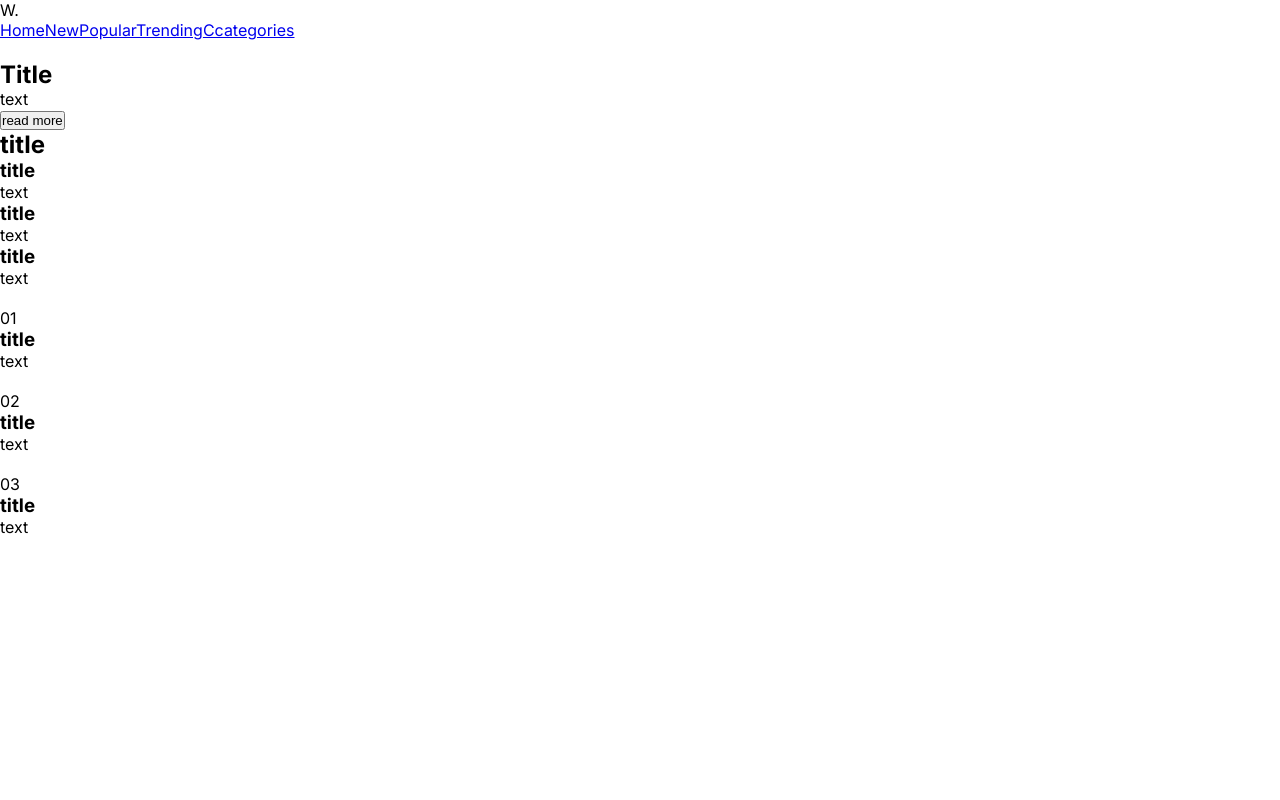
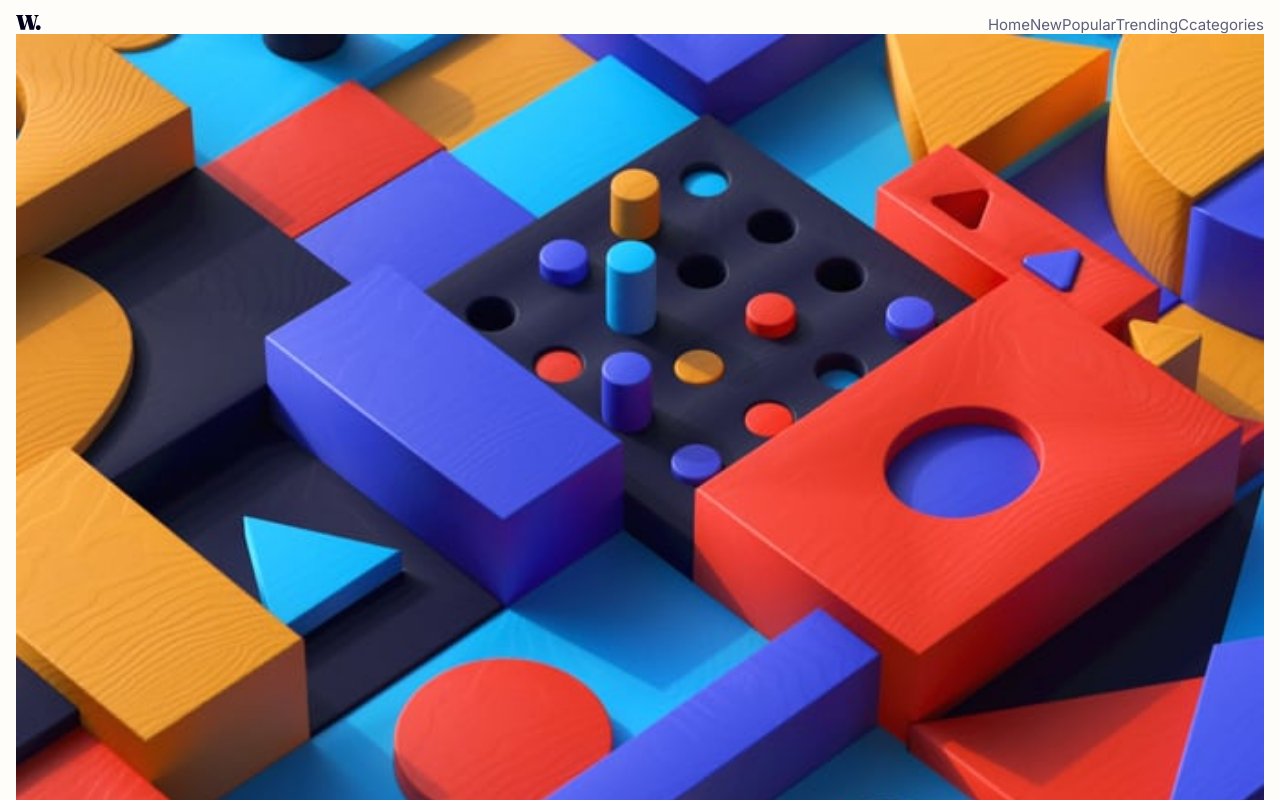
Before and after one commit to BnayaKahalani/news-homepage, a React (Vite) app: page / in a window 1280 px wide. Shown: the top 800 px of the page. Built offline with nearby package versions, Linux system fonts and the light colour scheme; the HTML template or start-up script is replaced by a standard one.

Commit message:
Basic Grid Layout + Text Content

```diff
--- a/src/App.jsx
+++ b/src/App.jsx
@@ -7,7 +7,7 @@ import Cards from './components/Cards'
 function App() {
 
   return (
-    <div className="App">
+    <div className="app">
       <Header />
       <Article />
       <New />
--- /dev/null
+++ b/src/assets/styles/components/_header.scss
@@ -0,0 +1,15 @@
+header {
+
+  .header-container {
+    display: flex;
+    justify-content: space-between;
+    align-items: center;
+
+
+
+    &__logo-container {
+      width: 25px;
+    }
+  }
+
+}
--- a/src/assets/styles/index.scss
+++ b/src/assets/styles/index.scss
@@ -3,7 +3,10 @@
 @import "./setup/base";
 @import "./setup/typography";
 @import "./setup/mixin";
+@import "./setup/layout";
 
 //VIEWS
 
 //COMPONENTS
+
+@import "./components/header";
--- a/src/assets/styles/setup/_base.scss
+++ b/src/assets/styles/setup/_base.scss
@@ -1,14 +1,58 @@
+// RESET
 * {
-  margin: 0;
-  padding: 0;
   box-sizing: border-box;
 }
 
+body,
+p,
+a,
+ul,
+li {
+  margin: 0;
+  padding: 0;
+  text-decoration: none;
+}
+
+li {
+  list-style-type: none;
+}
+
+// BASE STYLES
 body {
   min-height: 100vh;
   font-family: 'Inter';
   font-weight: 400;
+  font-size: 15px;
+  background-color: $clr-off-white;
+  overflow-x: hidden;
 }
+
+h1,
+h2,
+h3,
+h4 {
+  color: $clr-dark-blue;
+}
+
+h1 {
+  font-size: 1.6em;
+}
+
+h2 {
+  font-size: 1.4em;
+}
+
+h3 {
+  font-size: 1.2em;
+}
+
+p,
+a,
+li,
+span {
+  color: $clr-dark-grayish-blue;
+}
+
 
 img {
   width: 100%;
--- /dev/null
+++ b/src/assets/styles/setup/_layout.scss
@@ -0,0 +1,11 @@
+.app {
+  display: grid;
+  grid-template-columns:
+    minmax(16px, 1fr) minmax(auto, 1600px) minmax(16px, 1fr);
+  padding: 15px 0;
+
+  >* {
+    grid-column: 2;
+  }
+
+}
--- a/src/assets/styles/setup/_variables.scss
+++ b/src/assets/styles/setup/_variables.scss
@@ -1,19 +1,14 @@
 //COLORS
 
-//Primary - Text
-$clr-dark-blue: rgb(29, 30, 53);
-$clr-soft-red: rgb(244, 124, 87);
+//Primary
+$clr-soft-orange: hsl(35, 77%, 62%);
+$clr-soft-red: hsl(5, 85%, 63%);
 
-//Primary - Gradient
-$clr-soft-violet: rgb(175, 103, 233);
-$clr-soft-blue: rgb(101, 101, 231);
-
-//Neutral - Text
-$clr-dark-grayish-blue: rgb(74, 75, 94);
-$clr-grayish-blue: rgb(120, 120, 135);
-
-//Dividers
-$clr-light-grayish-blue: rgb(231, 231, 233);
+//Neutral
+$clr-off-white: hsl(36, 100%, 99%);
+$clr-grayish-blue: hsl(233, 8%, 79%);
+$clr-dark-grayish-blue: hsl(236, 13%, 42%);
+$clr-dark-blue: hsl(240, 100%, 5%);
 
 //General
 $clr-white: rgb(255, 255, 255);
--- a/src/components/Article.jsx
+++ b/src/components/Article.jsx
@@ -1,16 +1,19 @@
+import articleImagMobile from "../assets/images/image-web-3-mobile.jpg"
+import articleImagDesktop from "../assets/images/image-web-3-desktop.jpg"
 
 export default function Article() {
   return (
     <article>
-      <div className="article__img-container">
-        <img src="" alt="" />
-      </div>
+      <picture className="article__img-container">
+        <source srcSet={articleImagDesktop} media="(min-width: 1440px)" />
+        <img src={articleImagMobile} alt="web-3 img" />
+      </picture>
       <div className="article__title">
-        <h2>Title</h2>
+        <h1>The Bright Future of Web 3.0</h1>
       </div>
       <div className="article__content">
         <p className="article__paragraph">
-          text
+          We dive into the next evulution of the web that claims to put the power of the platforms back into the hands of the people. But is it really fulfilling its promise?
         </p>
         <button className="article__btn">
           read more
--- a/src/components/Cards.jsx
+++ b/src/components/Cards.jsx
@@ -8,8 +8,8 @@ export default function Cards() {
         </div>
         <div className="cards__content">
           <span className="cards__number">01</span>
-          <h3 className="cards__title">title</h3>
-          <p className="cards__text">text</p>
+          <h3 className="cards__title">Reviving Retro PC</h3>
+          <p className="cards__text">What happens when old PCs are given modern upgrades?</p>
         </div>
       </div>
       <div className="cards__card-2">
@@ -18,8 +18,8 @@ export default function Cards() {
         </div>
         <div className="cards__content">
           <span className="cards__number">02</span>
-          <h3 className="cards__title">title</h3>
-          <p className="cards__text">text</p>
+          <h3 className="cards__title">Top 10 Laptops of 2022</h3>
+          <p className="cards__text">Our best picks for various needs and budgets.</p>
         </div>
       </div>
       <div className="cards__card-3">
@@ -28,8 +28,8 @@ export default function Cards() {
         </div>
         <div className="cards__content">
           <span className="cards__number">03</span>
-          <h3 className="cards__title">title</h3>
-          <p className="cards__text">text</p>
+          <h3 className="cards__title">The Growth of Gaming</h3>
+          <p className="cards__text">How the pandemic has sparked fresh opportunities.</p>
         </div>
       </div>
     </section>
--- a/src/components/Header.jsx
+++ b/src/components/Header.jsx
@@ -1,10 +1,11 @@
+import logo from "../assets/images/logo.svg"
 
 export default function Header() {
   return (
     <header>
       <div className="header-container">
         <div className="header-container__logo-container">
-          <span>W.</span>
+          <img src={logo} alt="" />
         </div>
         <nav>
           <a href="#" className="header-container__home">Home</a>
--- a/src/components/New.jsx
+++ b/src/components/New.jsx
@@ -1,22 +1,22 @@
 
 export default function New() {
   return (
-    <aside>
+    <aside className="aside">
       <div className="aside__title-container">
-        <h2>title</h2>
+        <h2>New</h2>
       </div>
       <div className="aside__content-container"></div>
       <div className="aside__content-1">
-        <h3>title</h3>
-        <p>text</p>
+        <h3>Hydrogen VS Electric Cars</h3>
+        <p>Will hydrohen-fueled cars ever catch up to EVs?</p>
       </div>
       <div className="aside__content-2">
-        <h3>title</h3>
-        <p>text</p>
+        <h3>The Downsides of AI Artistry</h3>
+        <p>What are the possible adverse effects of on-demand AI image generation?</p>
       </div>
       <div className="aside__content-3">
-        <h3>title</h3>
-        <p>text</p>
+        <h3>Is VC Funding Drying up?</h3>
+        <p>Private funding by VC firms is down 50% YOY. We take a look at what that means.</p>
       </div>
 
     </aside>
```
